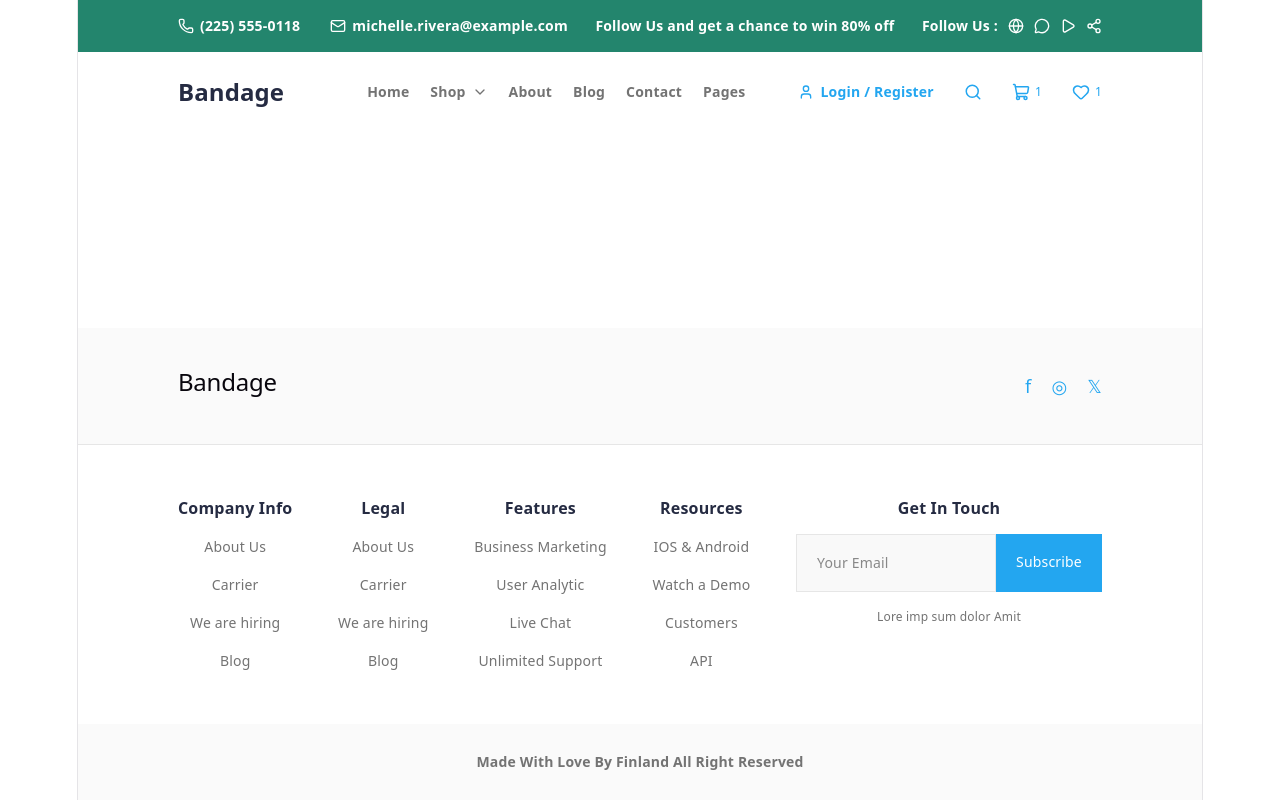
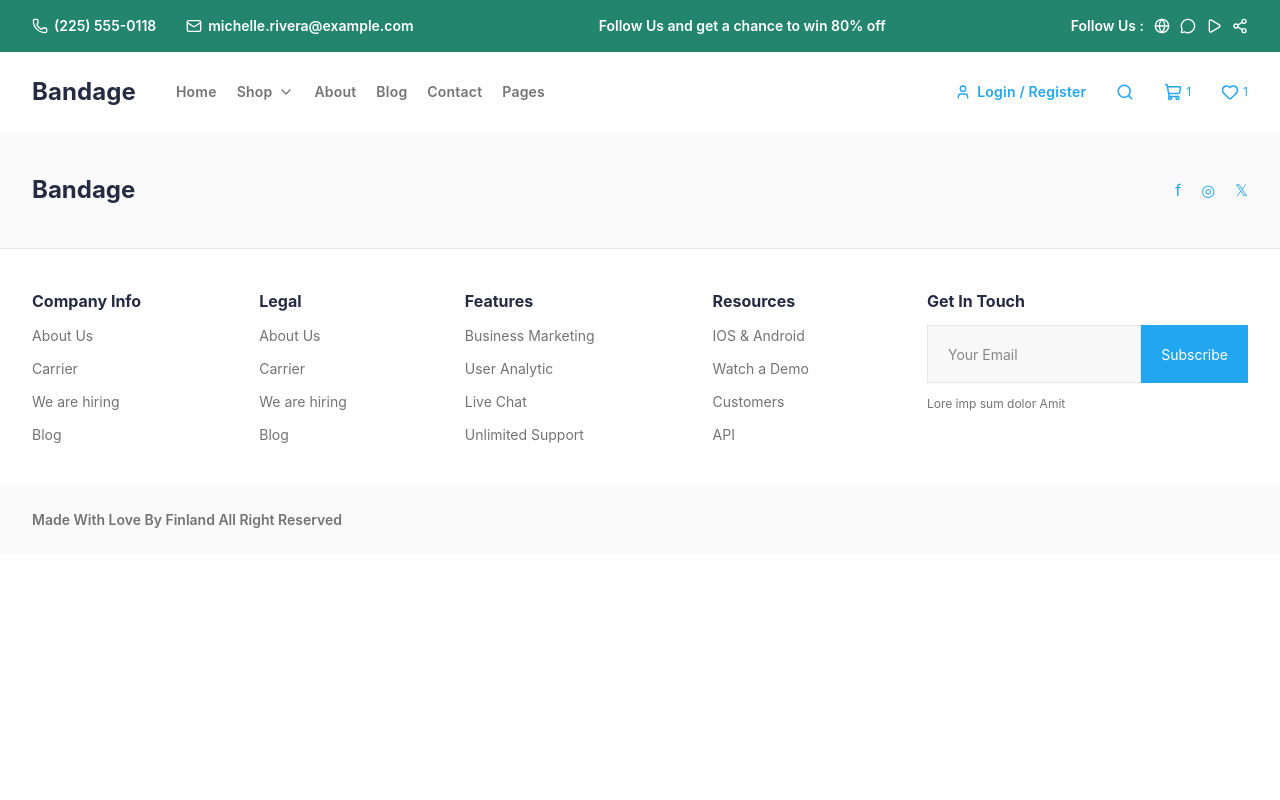
Before and after one commit to burak-kuyumcu/AydinBurak_ecommerce, a React (Vite) app: page /shop/1/1/1/1/1 in a window 1280 px wide. Built offline with nearby package versions, Linux system fonts and the light colour scheme.

Commit message:
T1: editörsel istekler ayarlandı

```diff
--- a/src/App.jsx
+++ b/src/App.jsx
@@ -4,7 +4,7 @@ import Footer from './layout/Footer';
 
 function App() {
   return (
-    <div className="flex min-h-screen flex-col bg-white text-neutral-900">
+    <div className="w-full min-h-screen bg-white text-neutral-900">
       <Header />
       <PageContent />
       <Footer />
--- a/src/index.css
+++ b/src/index.css
@@ -1,112 +1,11 @@
 @import "tailwindcss";
-:root {
-  --text: #6b6375;
-  --text-h: #08060d;
-  --bg: #fff;
-  --border: #e5e4e7;
-  --code-bg: #f4f3ec;
-  --accent: #aa3bff;
-  --accent-bg: rgba(170, 59, 255, 0.1);
-  --accent-border: rgba(170, 59, 255, 0.5);
-  --social-bg: rgba(244, 243, 236, 0.5);
-  --shadow:
-    rgba(0, 0, 0, 0.1) 0 10px 15px -3px, rgba(0, 0, 0, 0.05) 0 4px 6px -2px;
 
-  --sans: system-ui, 'Segoe UI', Roboto, sans-serif;
-  --heading: system-ui, 'Segoe UI', Roboto, sans-serif;
-  --mono: ui-monospace, Consolas, monospace;
-
-  font: 18px/145% var(--sans);
-  letter-spacing: 0.18px;
-  color-scheme: light dark;
-  color: var(--text);
-  background: var(--bg);
-  font-synthesis: none;
-  text-rendering: optimizeLegibility;
-  -webkit-font-smoothing: antialiased;
-  -moz-osx-font-smoothing: grayscale;
-
-  @media (max-width: 1024px) {
-    font-size: 16px;
-  }
+html,
+body,
+#root {
+  width: 100%;
+  min-height: 100%;
+  margin: 0;
+  padding: 0;
+  background: #ffffff;
 }
-
-@media (prefers-color-scheme: dark) {
-  :root {
-    --text: #9ca3af;
-    --text-h: #f3f4f6;
-    --bg: #16171d;
-    --border: #2e303a;
-    --code-bg: #1f2028;
-    --accent: #c084fc;
-    --accent-bg: rgba(192, 132, 252, 0.15);
-    --accent-border: rgba(192, 132, 252, 0.5);
-    --social-bg: rgba(47, 48, 58, 0.5);
-    --shadow:
-      rgba(0, 0, 0, 0.4) 0 10px 15px -3px, rgba(0, 0, 0, 0.25) 0 4px 6px -2px;
-  }
-
-  #social .button-icon {
-    filter: invert(1) brightness(2);
-  }
-}
-
-body {
-  margin: 0;
-}
-
-#root {
-  width: 1126px;
-  max-width: 100%;
-  margin: 0 auto;
-  text-align: center;
-  border-inline: 1px solid var(--border);
-  min-height: 100svh;
-  display: flex;
-  flex-direction: column;
-  box-sizing: border-box;
-}
-
-h1,
-h2 {
-  font-family: var(--heading);
-  font-weight: 500;
-  color: var(--text-h);
-}
-
-h1 {
-  font-size: 56px;
-  letter-spacing: -1.68px;
-  margin: 32px 0;
-  @media (max-width: 1024px) {
-    font-size: 36px;
-    margin: 20px 0;
-  }
-}
-h2 {
-  font-size: 24px;
-  line-height: 118%;
-  letter-spacing: -0.24px;
-  margin: 0 0 8px;
-  @media (max-width: 1024px) {
-    font-size: 20px;
-  }
-}
-p {
-  margin: 0;
-}
-
-code,
-.counter {
-  font-family: var(--mono);
-  display: inline-flex;
-  border-radius: 4px;
-  color: var(--text-h);
-}
-
-code {
-  font-size: 15px;
-  line-height: 135%;
-  padding: 4px 8px;
-  background: var(--code-bg);
-}
--- a/src/layout/Footer.jsx
+++ b/src/layout/Footer.jsx
@@ -1,11 +1,11 @@
 function Footer() {
   return (
-    <footer className="bg-white">
+    <footer className="w-full bg-white">
       <div className="w-full border-b border-[#E6E6E6] bg-[#FAFAFA]">
-        <div className="mx-auto flex max-w-[1440px] flex-col gap-[24px] px-[24px] py-[40px] lg:flex-row lg:items-center lg:justify-between lg:px-[100px]">
+        <div className="mx-auto flex w-full max-w-330 flex-col gap-6 px-4 py-10 md:px-6 lg:flex-row lg:items-center lg:justify-between xl:px-8">
           <h2 className="text-[24px] font-bold text-[#252B42]">Bandage</h2>
 
-          <div className="flex items-center gap-[20px] text-[#23A6F0]">
+          <div className="flex items-center gap-5 text-[#23A6F0]">
             <span>f</span>
             <span>◎</span>
             <span>𝕏</span>
@@ -13,9 +13,9 @@ function Footer() {
         </div>
       </div>
 
-      <div className="mx-auto flex max-w-[1440px] flex-col gap-[40px] px-[24px] py-[50px] lg:px-[100px]">
-        <div className="flex flex-col gap-[30px] md:flex-row md:flex-wrap md:justify-between">
-          <div className="flex flex-col gap-[12px]">
+      <div className="mx-auto flex w-full max-w-330 flex-col gap-8 px-4 py-10 md:px-6 xl:px-8">
+        <div className="flex flex-col gap-8 md:flex-row md:flex-wrap md:justify-between">
+          <div className="flex flex-col gap-3">
             <h4 className="text-[16px] font-bold text-[#252B42]">Company Info</h4>
             <p className="text-[14px] text-[#737373]">About Us</p>
             <p className="text-[14px] text-[#737373]">Carrier</p>
@@ -23,7 +23,7 @@ function Footer() {
             <p className="text-[14px] text-[#737373]">Blog</p>
           </div>
 
-          <div className="flex flex-col gap-[12px]">
+          <div className="flex flex-col gap-3">
             <h4 className="text-[16px] font-bold text-[#252B42]">Legal</h4>
             <p className="text-[14px] text-[#737373]">About Us</p>
             <p className="text-[14px] text-[#737373]">Carrier</p>
@@ -31,7 +31,7 @@ function Footer() {
             <p className="text-[14px] text-[#737373]">Blog</p>
           </div>
 
-          <div className="flex flex-col gap-[12px]">
+          <div className="flex flex-col gap-3">
             <h4 className="text-[16px] font-bold text-[#252B42]">Features</h4>
             <p className="text-[14px] text-[#737373]">Business Marketing</p>
             <p className="text-[14px] text-[#737373]">User Analytic</p>
@@ -39,7 +39,7 @@ function Footer() {
             <p className="text-[14px] text-[#737373]">Unlimited Support</p>
           </div>
 
-          <div className="flex flex-col gap-[12px]">
+          <div className="flex flex-col gap-3">
             <h4 className="text-[16px] font-bold text-[#252B42]">Resources</h4>
             <p className="text-[14px] text-[#737373]">IOS & Android</p>
             <p className="text-[14px] text-[#737373]">Watch a Demo</p>
@@ -47,15 +47,15 @@ function Footer() {
             <p className="text-[14px] text-[#737373]">API</p>
           </div>
 
-          <div className="flex flex-col gap-[12px]">
+          <div className="flex flex-col gap-3">
             <h4 className="text-[16px] font-bold text-[#252B42]">Get In Touch</h4>
 
-            <div className="flex">
+            <div className="flex w-full max-w-80.25">
               <input
-                className="h-[58px] w-[200px] border border-[#E6E6E6] bg-[#F9F9F9] px-[20px] text-[14px] outline-none"
+                className="h-14.5 min-w-0 flex-1 border border-[#E6E6E6] bg-[#F9F9F9] px-5 text-[14px] outline-none"
                 placeholder="Your Email"
               />
-              <button className="h-[58px] bg-[#23A6F0] px-[20px] text-[14px] text-white">
+              <button className="h-14.5 bg-[#23A6F0] px-5 text-[14px] text-white">
                 Subscribe
               </button>
             </div>
@@ -68,8 +68,8 @@ function Footer() {
       </div>
 
       <div className="w-full bg-[#FAFAFA]">
-        <div className="mx-auto max-w-[1440px] px-[24px] py-[25px] lg:px-[100px]">
-          <p className="text-[14px] font-semibold text-[#737373]">
+        <div className="mx-auto w-full max-w-330 px-4 py-6 md:px-6 xl:px-8">
+          <p className="text-center text-[14px] font-semibold text-[#737373] md:text-left">
             Made With Love By Finland All Right Reserved
           </p>
         </div>
--- a/src/layout/Header.jsx
+++ b/src/layout/Header.jsx
@@ -11,39 +11,40 @@ import {
   MessageCircle,
   Play,
   Share2,
+  Menu,
 } from 'lucide-react';
 
 function Header() {
   return (
     <header className="w-full">
       <div className="hidden w-full bg-[#23856D] text-white lg:block">
-        <div className="mx-auto flex max-w-[1440px] items-center justify-between px-[24px] py-[14px] xl:px-[100px]">
-          <div className="flex items-center gap-[30px]">
-            <div className="flex items-center gap-[6px]">
+        <div className="mx-auto flex w-full max-w-330 items-center justify-between px-6 py-3.5 xl:px-8">
+          <div className="flex items-center gap-7.5">
+            <div className="flex items-center gap-1.5">
               <Phone size={16} />
-              <span className="text-[14px] font-semibold leading-[24px]">
+              <span className="text-[14px] font-semibold leading-6">
                 (225) 555-0118
               </span>
             </div>
 
-            <div className="flex items-center gap-[6px]">
+            <div className="flex items-center gap-1.5">
               <Mail size={16} />
-              <span className="text-[14px] font-semibold leading-[24px]">
+              <span className="text-[14px] font-semibold leading-6">
                 michelle.rivera@example.com
               </span>
             </div>
           </div>
 
-          <p className="text-[14px] font-semibold leading-[24px]">
+          <p className="text-[14px] font-semibold leading-6">
             Follow Us and get a chance to win 80% off
           </p>
 
-          <div className="flex items-center gap-[10px]">
-            <span className="text-[14px] font-semibold leading-[24px]">
+          <div className="flex items-center gap-2.5">
+            <span className="text-[14px] font-semibold leading-6">
               Follow Us :
             </span>
 
-            <div className="flex items-center gap-[10px]">
+            <div className="flex items-center gap-2.5">
               <Globe size={16} />
               <MessageCircle size={16} />
               <Play size={16} />
@@ -53,27 +54,85 @@ function Header() {
         </div>
       </div>
 
-      <div className="w-full bg-white">
-        <div className="mx-auto flex max-w-[1440px] items-center justify-between px-[24px] py-[24px] xl:px-[100px]">
-          <div className="flex items-center gap-[40px] xl:gap-[83px]">
+      <div className="w-full bg-white lg:hidden">
+        <div className="flex items-center justify-between px-6 py-6">
+          <Link
+            to="/"
+            className="text-[24px] font-bold leading-8 tracking-[0.1px] text-[#252B42]"
+          >
+            Bandage
+          </Link>
+
+          <button className="text-[#737373]">
+            <Menu size={20} />
+          </button>
+        </div>
+
+        <div className="flex flex-col items-center gap-6 px-6 pb-6 pt-2">
+          <nav className="flex flex-col items-center gap-6">
+            <Link to="/" className="text-[30px] leading-11.25 text-[#252B42]">
+              Home
+            </Link>
+            <Link to="/" className="text-[30px] leading-11.25 text-[#737373]">
+              Shop
+            </Link>
+            <Link to="/" className="text-[30px] leading-11.25 text-[#737373]">
+              About
+            </Link>
+            <Link to="/" className="text-[30px] leading-11.25 text-[#737373]">
+              Blog
+            </Link>
+            <Link to="/" className="text-[30px] leading-11.25 text-[#737373]">
+              Contact
+            </Link>
+            <Link to="/" className="text-[30px] leading-11.25 text-[#737373]">
+              Pages
+            </Link>
+          </nav>
+
+          <Link
+            to="/"
+            className="flex items-center gap-2 text-[24px] leading-9 text-[#23A6F0]"
+          >
+            <User size={20} />
+            Login / Register
+          </Link>
+
+          <div className="flex flex-col items-center gap-4 text-[#23A6F0]">
+            <button>
+              <Search size={22} />
+            </button>
+            <button>
+              <ShoppingCart size={22} />
+            </button>
+            <button>
+              <Heart size={22} />
+            </button>
+          </div>
+        </div>
+      </div>
+
+      <div className="hidden w-full bg-white lg:block">
+        <div className="mx-auto flex w-full max-w-330 items-center justify-between px-6 py-6 xl:px-8">
+          <div className="flex items-center gap-10">
             <Link
               to="/"
-              className="text-[24px] font-bold leading-[32px] tracking-[0.1px] text-[#252B42]"
+              className="text-[24px] font-bold leading-8 tracking-[0.1px] text-[#252B42]"
             >
               Bandage
             </Link>
 
-            <nav className="hidden items-center gap-[21px] md:flex">
+            <nav className="hidden items-center gap-5 lg:flex">
               <Link
                 to="/"
-                className="text-[14px] font-semibold leading-[24px] tracking-[0.2px] text-[#737373]"
+                className="text-[14px] font-semibold leading-6 tracking-[0.2px] text-[#737373]"
               >
                 Home
               </Link>
 
               <Link
                 to="/"
-                className="flex items-center gap-[6px] text-[14px] font-semibold leading-[24px] tracking-[0.2px] text-[#737373]"
+                className="flex items-center gap-1.5 text-[14px] font-semibold leading-6 tracking-[0.2px] text-[#737373]"
               >
                 Shop
                 <ChevronDown size={16} />
@@ -81,38 +140,38 @@ function Header() {
 
               <Link
                 to="/"
-                className="text-[14px] font-semibold leading-[24px] tracking-[0.2px] text-[#737373]"
+                className="text-[14px] font-semibold leading-6 tracking-[0.2px] text-[#737373]"
               >
                 About
               </Link>
 
               <Link
                 to="/"
-                className="text-[14px] font-semibold leading-[24px] tracking-[0.2px] text-[#737373]"
+                className="text-[14px] font-semibold leading-6 tracking-[0.2px] text-[#737373]"
               >
                 Blog
               </Link>
 
               <Link
                 to="/"
-                className="text-[14px] font-semibold leading-[24px] tracking-[0.2px] text-[#737373]"
+                className="text-[14px] font-semibold leading-6 tracking-[0.2px] text-[#737373]"
               >
                 Contact
               </Link>
 
               <Link
                 to="/"
-                className="text-[14px] font-semibold leading-[24px] tracking-[0.2px] text-[#737373]"
+                className="text-[14px] font-semibold leading-6 tracking-[0.2px] text-[#737373]"
               >
                 Pages
               </Link>
             </nav>
           </div>
 
-          <div className="hidden items-center gap-[30px] md:flex">
+          <div className="hidden items-center gap-7.5 lg:flex">
             <Link
               to="/"
-              className="flex items-center gap-[6px] text-[14px] font-semibold leading-[24px] tracking-[0.2px] text-[#23A6F0]"
+              className="flex items-center gap-1.5 text-[14px] font-semibold leading-6 tracking-[0.2px] text-[#23A6F0]"
             >
               <User size={16} />
               Login / Register
@@ -122,28 +181,14 @@ function Header() {
               <Search size={18} />
             </button>
 
-            <button className="flex items-center gap-[5px] text-[#23A6F0]">
+            <button className="flex items-center gap-1 text-[#23A6F0]">
               <ShoppingCart size={18} />
-              <span className="text-[12px] leading-[16px]">1</span>
+              <span className="text-[12px] leading-4">1</span>
             </button>
 
-            <button className="flex items-center gap-[5px] text-[#23A6F0]">
+            <button className="flex items-center gap-1 text-[#23A6F0]">
               <Heart size={18} />
-              <span className="text-[12px] leading-[16px]">1</span>
-            </button>
-          </div>
-
-          <div className="flex items-center gap-[20px] md:hidden">
-            <button className="text-[#252B42]">
-              <Search size={20} />
-            </button>
-
-            <button className="text-[#252B42]">
-              <ShoppingCart size={20} />
-            </button>
-
-            <button className="text-[#252B42]">
-              <Heart size={20} />
+              <span className="text-[12px] leading-4">1</span>
             </button>
           </div>
         </div>
```
Also changed, not shown: src/components/HomeSlider.jsx (+6 -6 lines), src/components/ProductCard.jsx (+8 -8 lines), src/pages/HomePage.jsx (+39 -39 lines).
